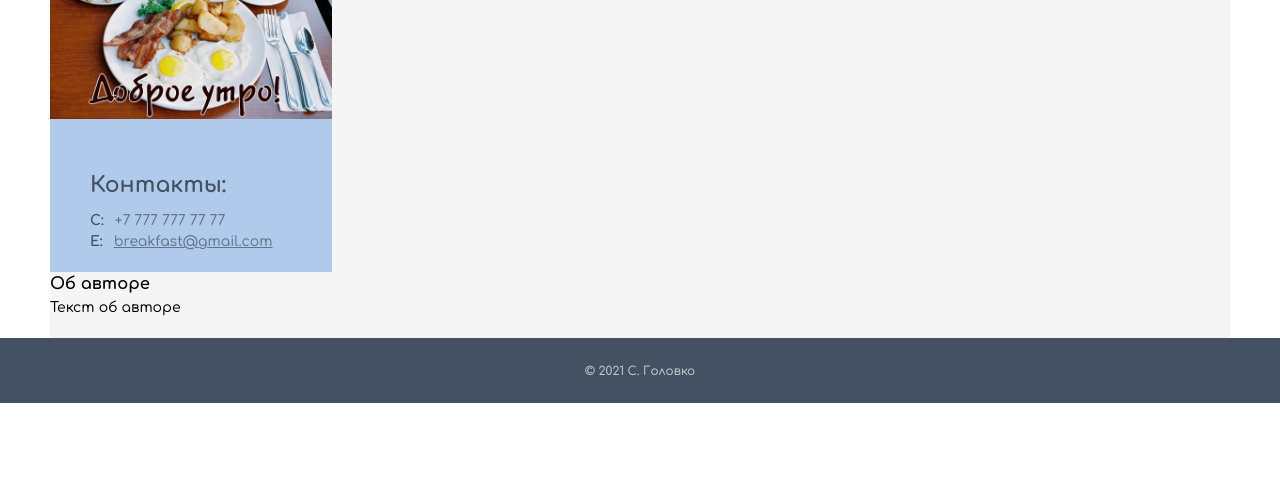
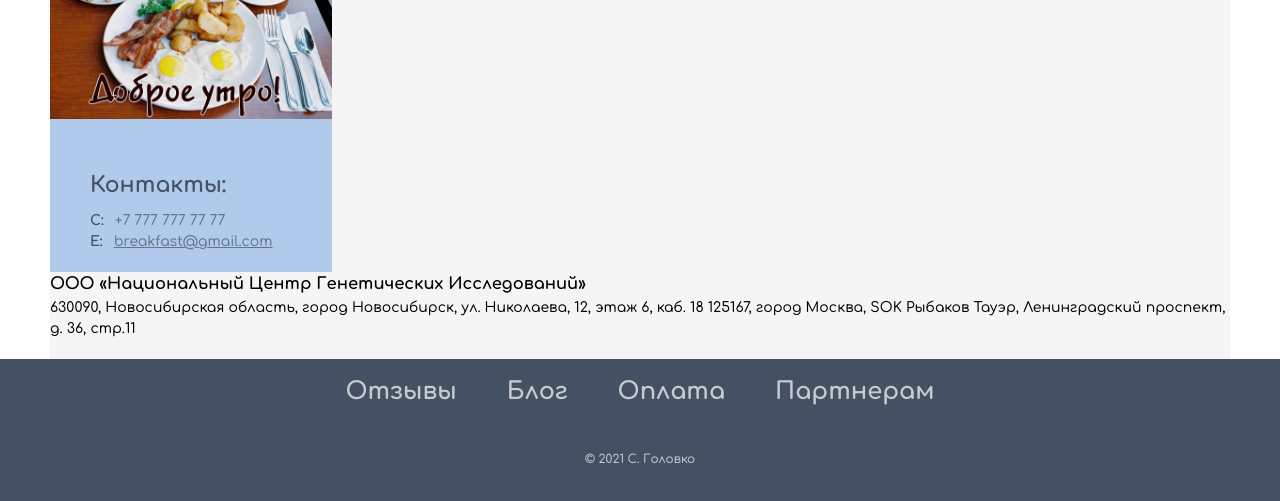
Before and after one commit to SvetlanaHolovko/training, a plain HTML site: page tack_4/index.html in a window 1280 px wide. Shown: the part 713-1214 px from the top of the page. Before the commit the page ends 1116 px from the top, so only its background shows below. Drawn offline with Linux system fonts and the light colour scheme.

Commit message:
Added style in CSS

```diff
--- a/tack_4/css/style.css
+++ b/tack_4/css/style.css
@@ -35,7 +35,7 @@ body {
 .header-body {
    color: #ffffff;
    padding: 0px 20px 0px 0px;
-   opacity: 0.7;
+   opacity: .7;
 }
 .header-title {
    font-family: 'Comfortaa', cursive;
@@ -147,16 +147,44 @@ body {
    background-color: #445162;
 }
 .footer-row {
+   padding-top: 15px;
+   padding-bottom: 15px;
+}
+.footer-nav {
    display: flex;
-   height: 65px;
+   flex-wrap: wrap;
+   justify-content: center;
+   margin-bottom: 20px;
+}
+.footer-nav-list {
+   display: flex;
+}
+.footer-nav-list li {
+   margin-left: 50px;
+}
+.footer-nav-list li:first-child {
+   margin-left: 0;
+}
+
+.footer-nav-link {
+   font-family: 'Comfortaa', cursive;
+   font-size: 24px;
+   font-style: normal;
+   font-weight: 700;
+   color: #fff;
+   text-decoration: none;
+   opacity: .7;
+}
+
+.footer-copyright {
+   display: flex;
    justify-content: center;
    align-items: center;
-}
-.footer-text {
    font-family: 'Comfortaa', cursive;
    font-style: normal;
    font-weight: 500;
    color: #fff;
    font-size: 12px;
-   opacity: 0.7;
+   opacity: .7;
+   padding: 20px 0;
 }
--- a/tack_4/index.html
+++ b/tack_4/index.html
@@ -62,8 +62,8 @@
          </div>
          <!-- My education section -->
          <aside class="my-education">
-            <h3>Об авторе</h3>
-            <p>Текст об авторе</p>
+            <h3>ООО «Национальный Центр Генетических Исследований»</h3>
+            <p>630090, Новосибирская область, город Новосибирск, ул. Николаева, 12, этаж 6, каб. 18 125167, город Москва, SOK Рыбаков Тауэр, Ленинградский проспект, д. 36, стр.11</p>
          </aside>
       </main>
 
@@ -71,7 +71,17 @@
       <footer class="footer">
          <div class="container">
             <div class="footer-row">
-               <p class="footer-text">&copy; 2021 С. Головко</p>
+               <nav class="footer-nav">
+                  <ul class="footer-nav-list">
+                     <li><a class="footer-nav-link" href="#">Отзывы</a></li>
+                     <li><a class="footer-nav-link" href="#">Блог</a></li>
+                     <li><a class="footer-nav-link" href="#">Оплата</a></li>
+                     <li><a class="footer-nav-link" href="#">Партнерам</a></li>
+                  </ul>
+               </nav>
+               <div class="footer-copyright">
+                  <p >&copy; 2021 С. Головко</p>
+               </div>
             </div>
          </div>
       </footer>
```
